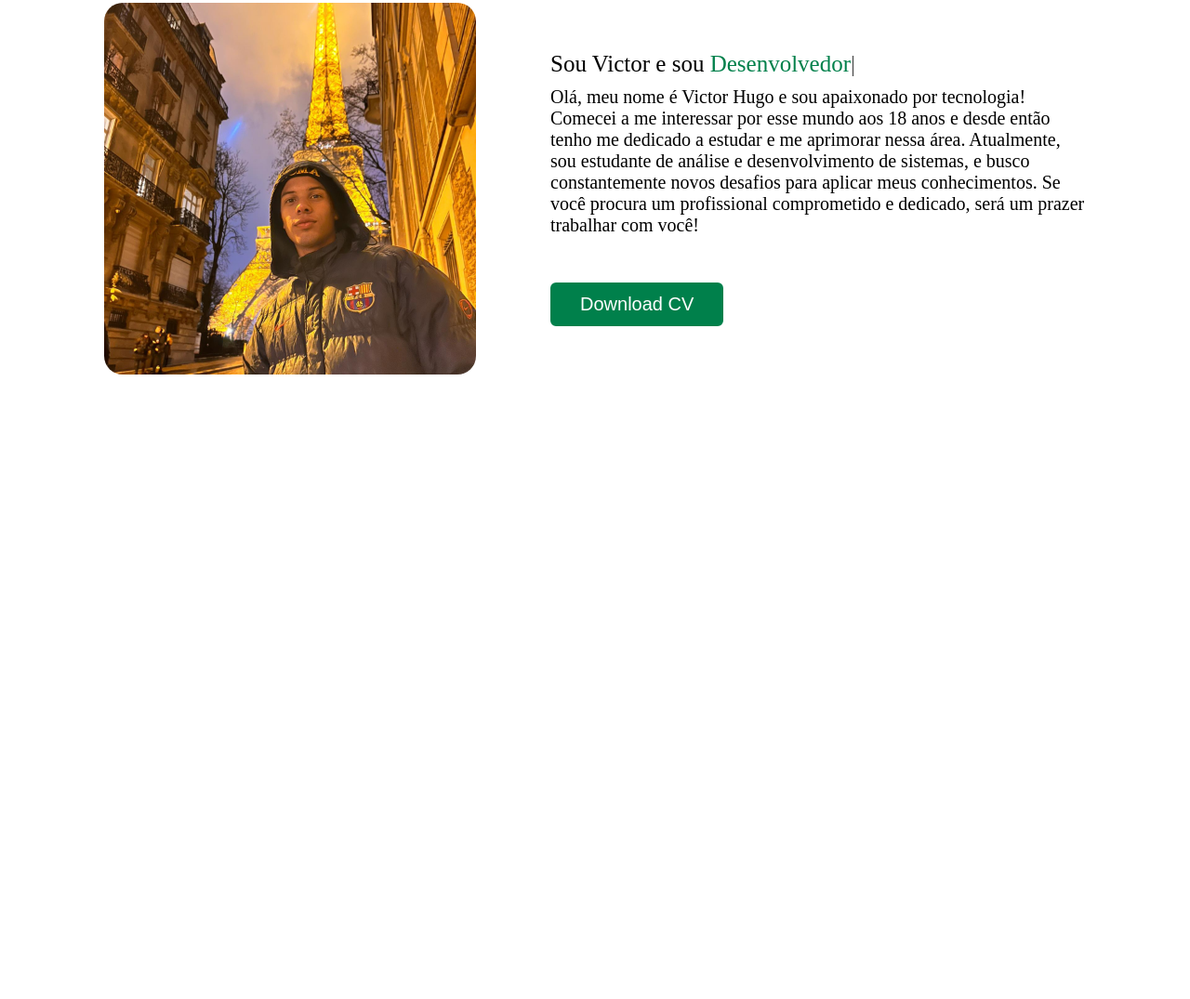
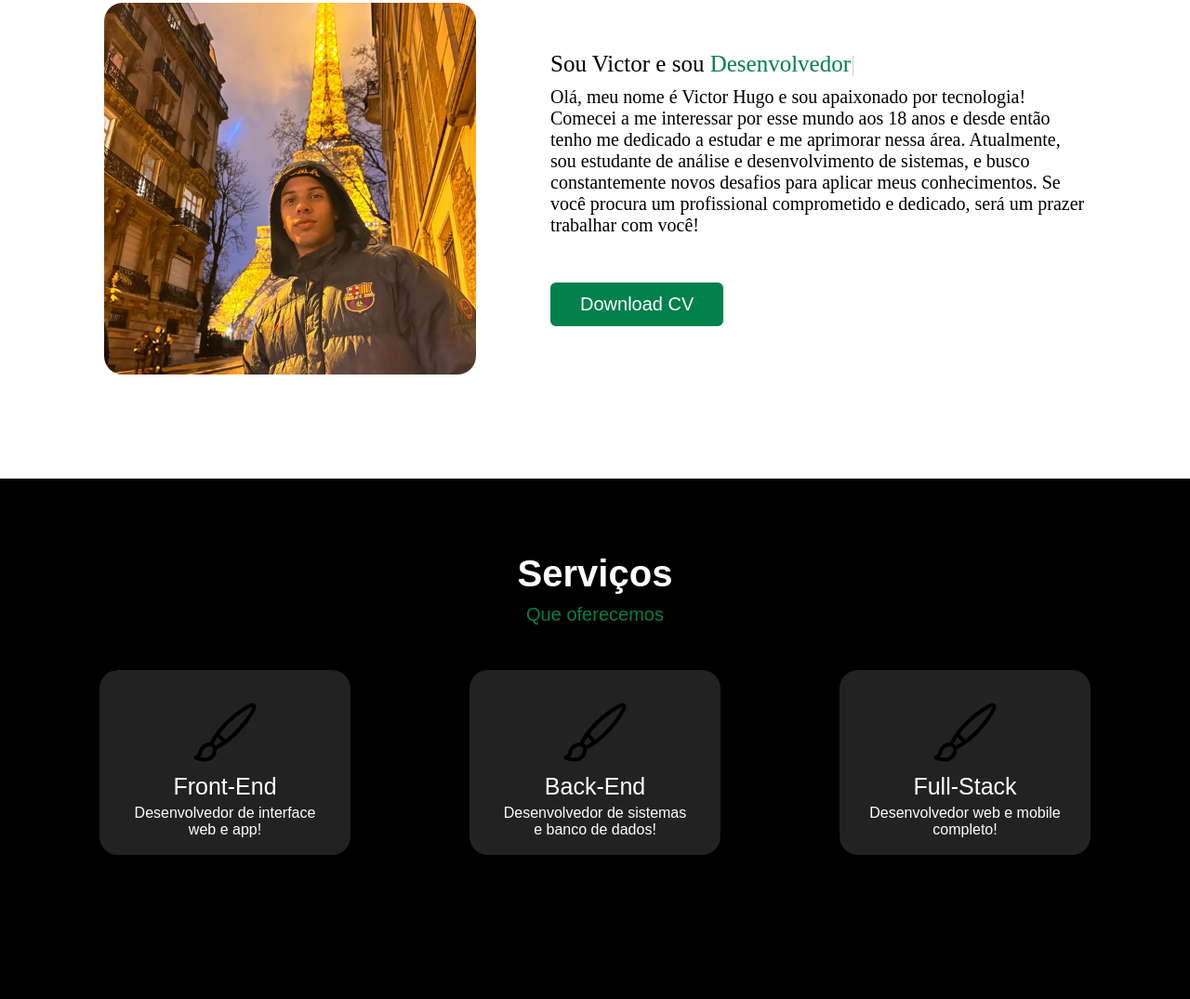
Before and after one commit to painkag/Portifolioo, a plain HTML site: page index.htm in a window 1280 px wide. Shown: the part 1131-2206 px from the top of the page at 93% size. Before the commit the page ends 1646 px from the top, so only its background shows below. Drawn offline with nearby package versions, Linux system fonts and the light colour scheme.

Commit message:
Poucas atualizações

```diff
--- a/Components/Main/main.css
+++ b/Components/Main/main.css
@@ -1,6 +1,8 @@
+@import url(/Components/VarCores.css);
+
 main{
     background-color: #000;
-    color: #FFF;
+    color: var(--cor-branca);
     display: flex;
     align-items: center;
     height: 100vh;
@@ -17,21 +19,21 @@ main{
     font-size: 70px;
 }
 .typed{
-    color: #00804b
+    color: var(--cor-verde)
 }.botao-main {
     font-size: 25px;
     padding: 12px 36px;
     margin-top: 20px;
     border-radius: 6px;
-    border: 2px solid #00804b;
-    background-color: #00804b;
-    color: #fff;
+    border: 2px solid var(--cor-verde);
+    background-color: var(--cor-verde);
+    color: var(--cor-branca);
     transition: background-color 0.3s ease-in-out, color 0.3s ease-in-out;
   }
 
   .botao-main:hover {
-    background-color: #000;
-    color: #00804b;
+    background-color: var(--cor-preta);
+    color: var(--cor-verde);
   }
 
   .botao-main a {
@@ -40,5 +42,8 @@ main{
   }
 
   .botao-main a:hover {
-    color: #00804b;
+    color: var(--cor-verde);
   }
+  .botao-main1{
+    height: ;
+  }
--- /dev/null
+++ b/Components/Servicos/servicos.css
@@ -0,0 +1,75 @@
+.servicos {
+    background-color: #000;
+    color: #FFF;
+    padding: 5em;
+    display: flex;
+    flex-direction: column;
+    align-items: center;
+    height: 70vh;
+  }
+
+  .servicos-textos {
+    display: inline-block;
+    text-align: center;
+    width: 100%;
+    margin-bottom: 3em;
+  }
+
+  .servicos-h2 {
+    font-size: 40px;
+    font-family: sans-serif;
+    margin-bottom: 10px;
+  }
+
+  .servicos-p {
+    font-family: sans-serif;
+    font-size: 20px;
+    color: #00804b;
+  }
+  .box-servico {
+    display: flex;
+    align-items: center;
+  }
+
+  .box-quadrados {
+    display: flex;
+    flex-grow: 1;
+    flex-shrink: 1;
+    justify-content: space-between;
+    margin-right: 20px;
+  }
+
+  .box-quadrado {
+    width: 100px;
+    height: 100px;
+    background-color: #222;
+    border-radius: 20px;
+  }
+
+  .box-caixa {
+    width: 270px;
+    height: 199px;
+    background-color: #222;
+    border-radius: 20px;
+    text-align: center;
+    padding: 2em;
+    margin-left: 4em;
+    margin-right: 4em;
+  }
+
+  .pincel {
+    width: 70px;
+  }
+
+  .box-caixa-F {
+    font-size: 25px;
+    font-family: sans-serif;
+    margin-top: 5px;
+
+  }
+
+  .box-caixa-t {
+    font-size: 16px;
+    font-family: sans-serif;
+    margin-top: 5px;
+  }
--- /dev/null
+++ b/Components/VarCores.css
@@ -0,0 +1,5 @@
+:root{
+    --cor-preta:#000;
+    --cor-branca:#FFF;
+    --cor-verde:#00804b;
+}
--- a/index.htm
+++ b/index.htm
@@ -23,6 +23,7 @@
          rel="stylesheet"
          href="Components/Sobremim/Sobre.css"
       />
+      <link rel="stylesheet" href="Components/Servicos/servicos.css">
       <script src="https://cdn.jsdelivr.net/npm/typed.js@2.0.11/lib/typed.min.js"></script>
    </head>
    <body>
@@ -38,11 +39,15 @@
       <main>
          <div class="grupo-main">
             <p class="paragrafo-main">
-               Ola, meu nome é<br /><span class="nome-main">Victor Hugo</span><br />eu sou <span class="typed"></span>
+              Ola, meu nome é<br />
+              <span class="nome-main">Victor Hugo</span><br />
+              eu sou <span class="typed"></span>
             </p>
-            <button class="botao-main"><a class="botao-main1" href="https://api.whatsapp.com/send?phone=551197715429&text=Olá%20Victor,%20gostaria%20de%20entrar%20em%20contato%20com%20você.%20">Contatar-me</a>
+            <button class="botao-main">
+              <a class="botao-main1"  onclick="window.open('https://wa.me/5511977154129', '_blank')">Contatar pelo WhatsApp</a>
             </button>
-         </div>
+          </div>
+
 
          <img
             class="img-main1"
@@ -72,6 +77,39 @@
          </div>
       </section>
 
+      <section class="servicos">
+         <div class="servicos-textos">
+           <h2 class="servicos-h2">Serviços</h2>
+           <p class="servicos-p">Que oferecemos</p>
+         </div>
+         <div class="box-servico">
+            <div class="box-caixa">
+              <div>
+                <img class="pincel" src="Components/img/pincel.png">
+                <p class="box-caixa-F">Front-End</p>
+                <p class="box-caixa-t">Desenvolvedor de interface web e app!</p>
+              </div>
+            </div>
+            <div class="box-caixa">
+              <div>
+                <img class="pincel" src="Components/img/pincel.png">
+                <p class="box-caixa-F">Back-End</p>
+                <p class="box-caixa-t">Desenvolvedor de sistemas e banco de dados!</p>
+              </div>
+            </div>
+            <div class="box-caixa">
+              <div class="box3">
+                <img class="pincel" src="Components/img/pincel.png">
+                <p class="box-caixa-F">Full-Stack</p>
+                <p class="box-caixa-t">Desenvolvedor web e mobile completo!</p>
+              </div>
+            </div>
+          </div>
+
+
+
+      </section>
+
       <script src="Components/Main/TrocaNome.js"></script>
       <script src="Components/NavBar/Scroll.js"></script>
    </body>
```
Also changed, not shown: Components/img/pincel.png (added).
